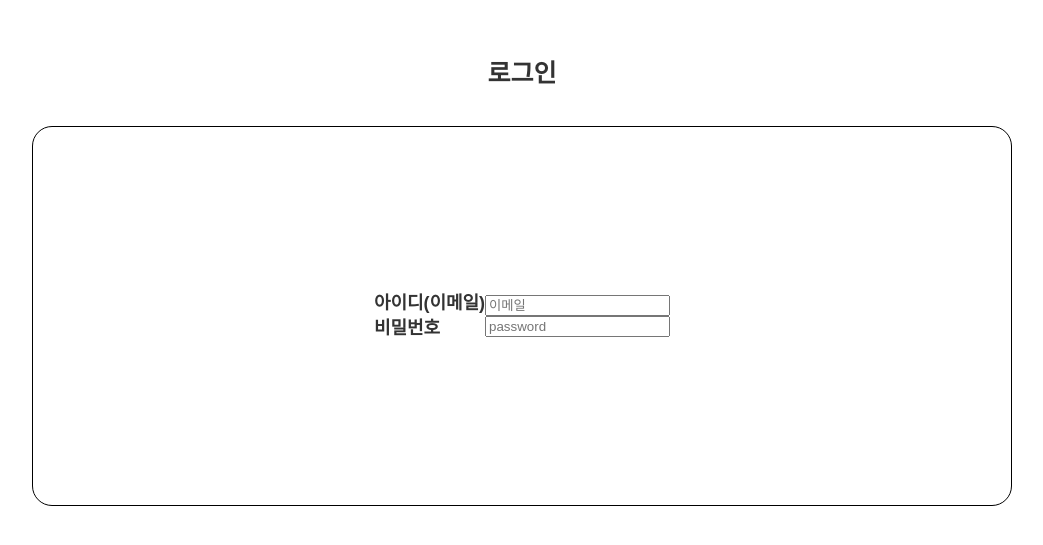
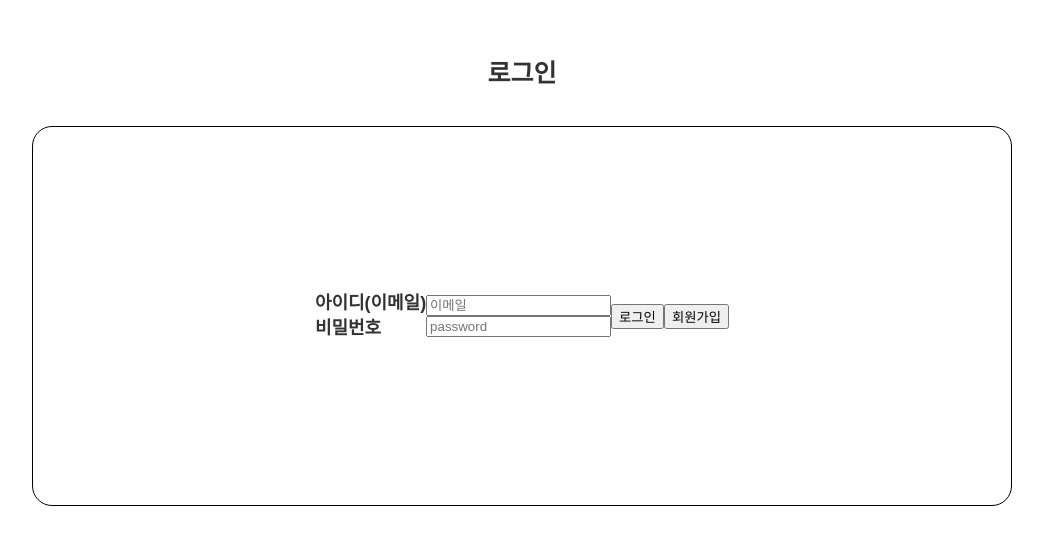
Before and after one commit to jiyxxn/react-chillpedia, a React (Vite) app: page /login in a window 1280 px wide. Shown: the part 119-664 px from the top of the page, without its empty margins (118-1161 px from the left). Built offline with nearby package versions, Linux system fonts and the light colour scheme; no server answers; a web font is replaced by a local one.

Commit message:
✨ Update : 로그인 시 Home으로 이동 아직 검증은 구현 안됫음

```diff
--- a/src/pages/Login.jsx
+++ b/src/pages/Login.jsx
@@ -1,19 +1,49 @@
 import React from 'react';
+import { useState } from 'react';
 import styled from 'styled-components';
+import supabase from '../shared/supabaseClient';
+import { useNavigate } from 'react-router-dom';
 
 const Login = () => {
+  const [password, setPassword] = useState('');
+  const [email, setEmail] = useState('');
+  const navigate = useNavigate();
+
+  const handleLogin = async (e) => {
+    e.preventDefault();
+    try {
+      await supabase.auth.signInWithPassword({ email, password });
+      alert('로그인이 완료되었습니다. 홈 페이지로 이동합니다.');
+      navigate('/');
+    } catch (error) {
+      console.error('로그인 오류:', error);
+    }
+  };
+
   return (
     <LoginContainer>
       <LoginTitle>로그인</LoginTitle>
-    <LoginBox>
+      <LoginBox onSubmit={handleLogin}>
         <AuthContainer>
           <span>아이디(이메일)</span>
           <span>비밀번호</span>
         </AuthContainer>
         <AuthInput>
-      <input type="email" placeholder='이메일' />
-      <input type="password" placeholder='password' />
+          <input
+            type="email"
+            value={email}
+            placeholder="이메일"
+            onChange={(e) => setEmail(e.target.value)}
+          />
+          <input
+            type="password"
+            value={password}
+            placeholder="password"
+            onChange={(e) => setPassword(e.target.value)}
+          />
         </AuthInput>
+        <button type="submit">로그인</button>
+        <button>회원가입</button>
       </LoginBox>
     </LoginContainer>
   );
@@ -25,7 +55,7 @@ const LoginContainer = styled.div`
   justify-content: center;
   align-items: center;
   height: 100vh;
-`
+`;
 
 const LoginBox = styled.form`
   width: 980px;
@@ -36,24 +66,24 @@ const LoginBox = styled.form`
   justify-content: center;
   flex-direction: row;
   align-items: center;
-`
+`;
 const LoginTitle = styled.h2`
   font-size: 25px;
   margin-bottom: 35px;
   font-weight: bold;
-`
+`;
 
 const AuthContainer = styled.div`
   display: flex;
   flex-direction: column;
   font-size: 18px;
   font-weight: bold;
-`
+`;
 
 const AuthInput = styled.div`
   display: flex;
   flex-direction: column;
   font-weight: bold;
-`
+`;
 
 export default Login;
```
Lines whose indentation alone changed are shown as unchanged.
